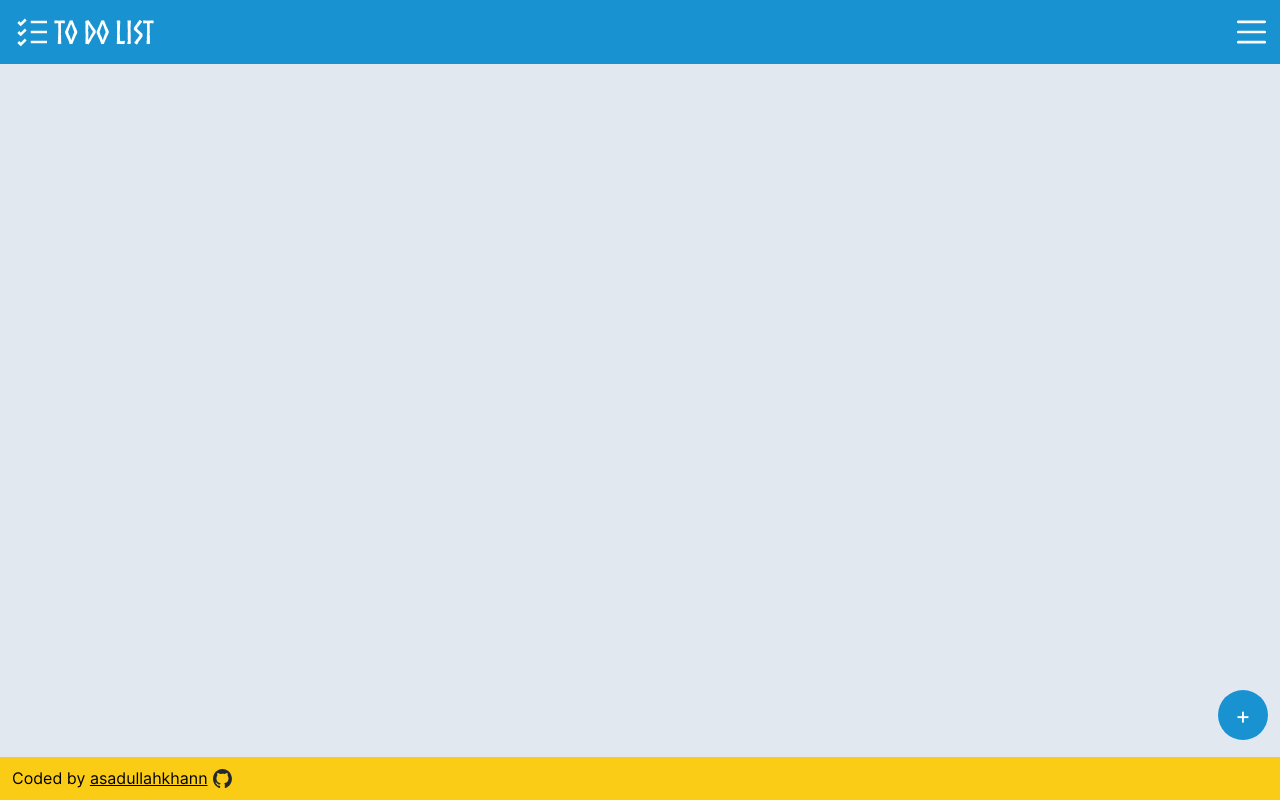
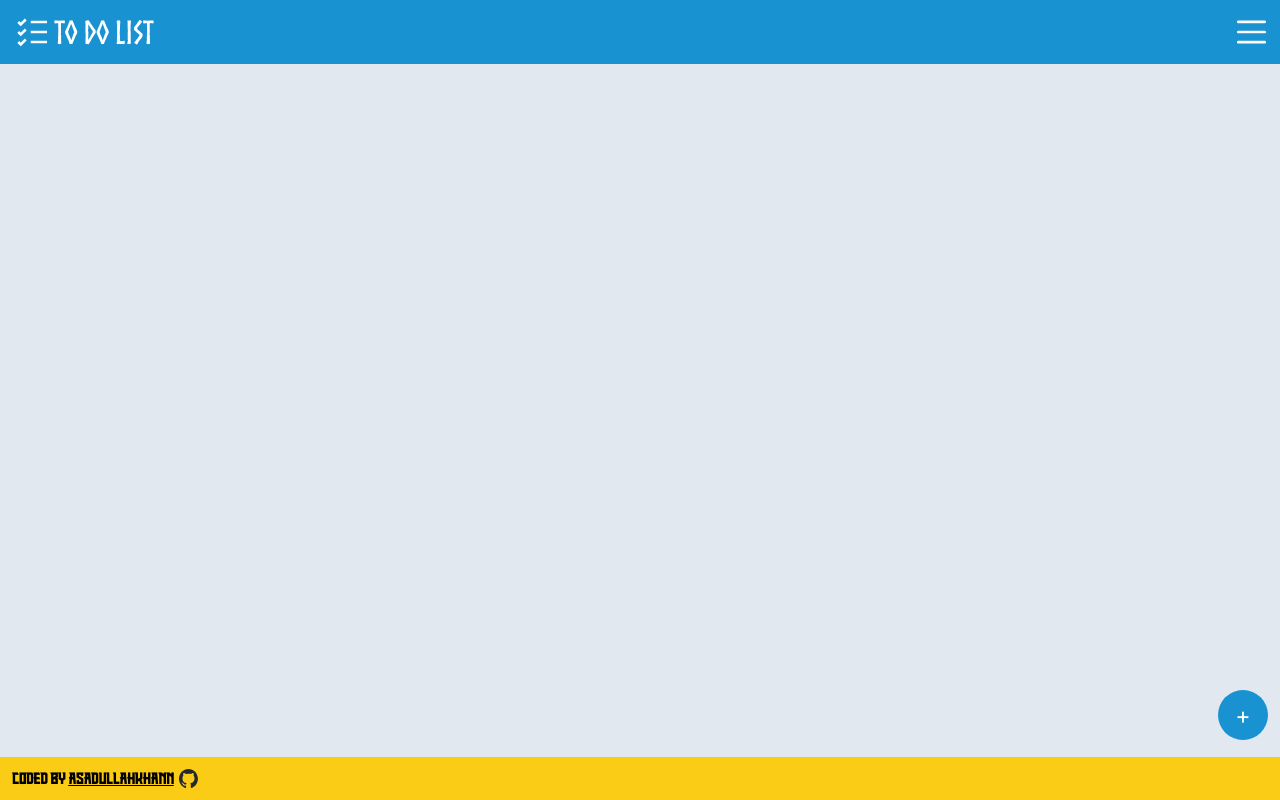
Before and after one commit to asadullahkhann/odin-todo-list, a website built with webpack: page src/template.html in a window 1280 px wide. Built offline with nearby package versions, Linux system fonts and the light colour scheme.

Commit message:
Change font-family of footer's para

```diff
--- a/src/styles.css
+++ b/src/styles.css
@@ -11,6 +11,11 @@
 @font-face {
     font-family: 'norse-bold';
     src: url('./fonts/Norse-Bold.otf');
+}
+
+@font-face {
+    font-family: 'knight-warrior';
+    src: url('./fonts/KnightWarrior-w16n8.otf');
 }
 
 :root {
@@ -235,7 +240,7 @@ footer {
 
 footer>p {
     font-size: 1rem;
-    font-family: 'inter';
+    font-family: 'knight-warrior';
 }
 
 footer a {
```
Also changed, not shown: src/fonts/KnightWarrior-w16n8.otf (added).
